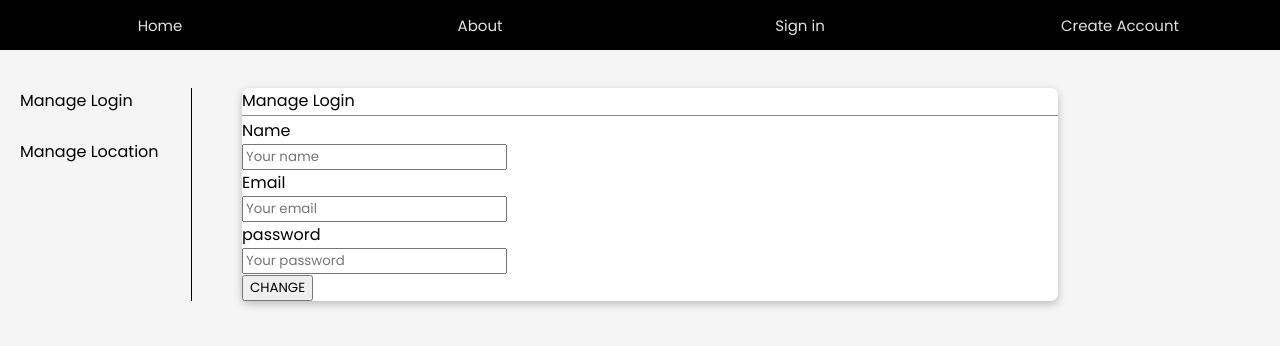
After one commit to KauaLessa/e-commerce, a Django app: page /updateAccount/ in a window 1280 px wide. The commit adds this page. Shown: the top 346 px of the page. Run offline with Django 5.2, Linux system fonts and the light colour scheme; parts of the project's set-up code (start-up, migrations or seed data) failed here and were passed over.

Commit message:
Manage login template

```diff
--- a/client/models.py
+++ b/client/models.py
@@ -1,4 +1,5 @@
 from django.db import models
+from django.contrib.auth.models import User
 
 # Create your models here.
 
@@ -27,3 +28,7 @@ class Logins(models.Model):
     class Meta:
         managed = True
         db_table = 'logins'
+
+class MyUser(User):
+    def __init__(self, name, email, password):
+        super().__init__(username=name, email=email, password=password)
--- a/client/static/client/account.css
+++ b/client/static/client/account.css
@@ -1,7 +1,7 @@
 #wrapper {
     display: grid;
     width: 100%;
-    grid-template-columns: 15% 50%;
+    grid-template-columns: 15% 85%;
     grid-column-gap: 50px;
 }
 
--- a/client/static/client/nav.css
+++ b/client/static/client/nav.css
@@ -2,6 +2,14 @@
 
 * {
     font-family: "Poppins", Arial, Helvetica, sans-serif;
+}
+
+hr {
+    display: block;
+    border: 0;
+    border-top: 1px solid rgb(141, 138, 138);
+    margin: 0.1em 0;
+    padding: 0;
 }
 
 body {
--- /dev/null
+++ b/client/static/client/updateLogin.css
@@ -0,0 +1,17 @@
+#wrapper-login {
+    display: flex;
+    flex-direction: column;
+    justify-items: start;
+    width: 75%;
+    box-shadow: rgba(0, 0, 0, 0.24) 0px 3px 8px;
+    border-radius: 7px;
+    background-color: white;
+}
+
+.input-label {
+    display: block;
+}
+
+#wrapper-login > div {
+    margin: 10px 10px;
+}
--- a/client/templates/client/base.html
+++ b/client/templates/client/base.html
@@ -4,6 +4,7 @@
         {% load static %}
         <title>Nav Bar</title>
         <link rel="stylesheet" href="{% static 'client/nav.css' %}">
+        <link href='https://unpkg.com/boxicons/css/boxicons.min.css' rel='stylesheet'>
         {% block stylesheets %}{% endblock %}
     </head>
     <body>
--- a/client/templates/client/create.html
+++ b/client/templates/client/create.html
@@ -13,7 +13,7 @@
             <div>
                 <h1 id="form-label">CREATE ACCOUNT</h1>
             </div>
-            <hr id='label-line'>
+            <hr>
             <div>
                 {% if validator.invalidName %}
                     <input class="text-box error" type="text" placeholder="{{validator.invalidNameMsg}}" name="name">
--- a/client/templates/client/sign_in.html
+++ b/client/templates/client/sign_in.html
@@ -13,7 +13,7 @@
             <div>
                 <h1 id="form-label">SIGN IN</h1>
             </div>
-            <hr id='label-line'>
+            <hr>
             {% if validator.invalidForm %}
                 <div id="invalid">
                     <span id="invalid-msg">{{validator.invalidMsg}}</span>
--- /dev/null
+++ b/client/templates/client/updateLogin.html
@@ -0,0 +1,32 @@
+{% extends "client/account.html" %}
+
+{% load static %}
+
+{% block extra-style %}
+<link rel="stylesheet" href="{% static 'client/updateLogin.css' %}">
+{% endblock %}
+
+{% block acc-content %}
+<div id="wrapper-login">
+    <form id="manage-form" action="client" method="POST", action="">
+        <div id="main-label">
+            <spam>Manage Login</spam>
+        </div><hr>
+        <div class="account-data">
+            <label for="name" class="input-label">Name</label>
+            <input type="text" class="text-box" name="name" placeholder="Your name"></input>
+        </div>
+        <div class="account-data">
+            <label for="email" class="input-label">Email</label>
+            <input type="text" class="text-box" name="email" placeholder="Your email"></input>
+        </div>
+        <div class="account-data">
+            <label for="password" class="input-label">password</label>
+            <input type="text" class="text-box" name="password" placeholder="Your password"></input>
+        </div>
+        <div>
+            <input type="submit" value="CHANGE"></input>
+        </div>
+    </form>
+</div>
+{% endblock %}
--- a/client/views.py
+++ b/client/views.py
@@ -2,6 +2,7 @@ from django.shortcuts import render
 from django.http import HttpResponse
 from .formsValidators import CreateAccValidator
 from .formsValidators import SignInValidator
+from django.contrib.auth.decorators import login_required
 
 def index(request):
     return render(request, "client/base.html", {})
@@ -43,6 +44,8 @@ def signIn(request):
     else:
         return render(request, "client/sign_in.html", {})
 
-
 def account(request):
     return render(request, "client/accData.html", {})
+
+def updateLogin(request):
+    return render(request, "client/updateLogin.html", {})
--- a/e_commerce/settings.py
+++ b/e_commerce/settings.py
@@ -75,11 +75,11 @@ WSGI_APPLICATION = 'e_commerce.wsgi.application'
 # Database
 # https://docs.djangoproject.com/en/5.0/ref/settings/#databases
 
-DATABASE_ROUTERS = ['client.UsersRouter.UsersRouter', 'products.InventoryRouter.InventoryRouter']
+# DATABASE_ROUTERS = ['client.UsersRouter.UsersRouter', 'products.InventoryRouter.InventoryRouter']
 
 DATABASES = {
-    'default': {},
-    'users': {
+    #'default': {},
+    'default': {
         "ENGINE": "django.db.backends.mysql",
         "NAME": "ec_users",
         "USER": "root",
--- a/e_commerce/urls.py
+++ b/e_commerce/urls.py
@@ -23,5 +23,6 @@ urlpatterns = [
     path('create/', views.create, name="create"),
     path('signIn/', views.signIn, name="signIn"),
     path('account/', views.account, name="account"),
+    path('updateAccount/', views.updateLogin, name="updateLogin"),
     path('admin/', admin.site.urls),
 ]
```
Also changed, not shown: client/static/client/accData.css (+27 -8 lines), client/static/client/create.css (+0 -10 lines), client/static/client/sign_in.css (+0 -9 lines), client/templates/client/accData.html (+11 -0 lines).
